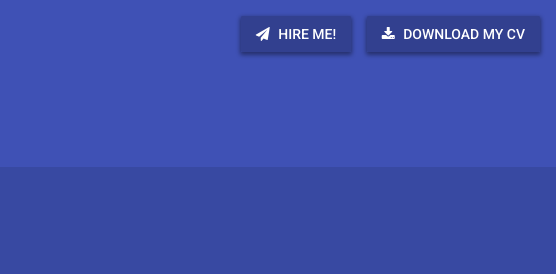
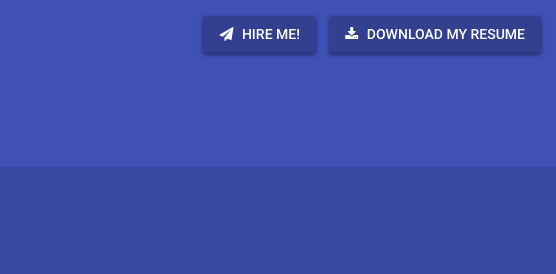
Before and after one commit to rodrigoglopes/rodrigoglopes.github.io, a plain HTML site: page index.html in a window 1280 px wide. Shown: the top 274 px of the page, 724-1280 px from the left. Drawn offline with Linux system fonts and the light colour scheme.

Commit message:
[FEAT] Change CV to Resume on top button

```diff
--- a/index.html
+++ b/index.html
@@ -54,7 +54,7 @@
         <div class="top-bar container-fluid">
             <div class="actions">
                 <a class="btn hidden-xs" href="mailto:jperis.silva@gmail.com"><i class="fa fa-paper-plane" aria-hidden="true"></i> Hire me!</a>
-                <a class="btn" href="assets/cv/cv_jonathan_peris.pdf" download><i class="fa fa-download" aria-hidden="true"></i> Download my CV</a>
+                <a class="btn" href="assets/cv/cv_jonathan_peris.pdf" download><i class="fa fa-download" aria-hidden="true"></i> Download my Resume</a>
             </div>
             <!--//actions-->
             <ul class="social list-inline">
```
